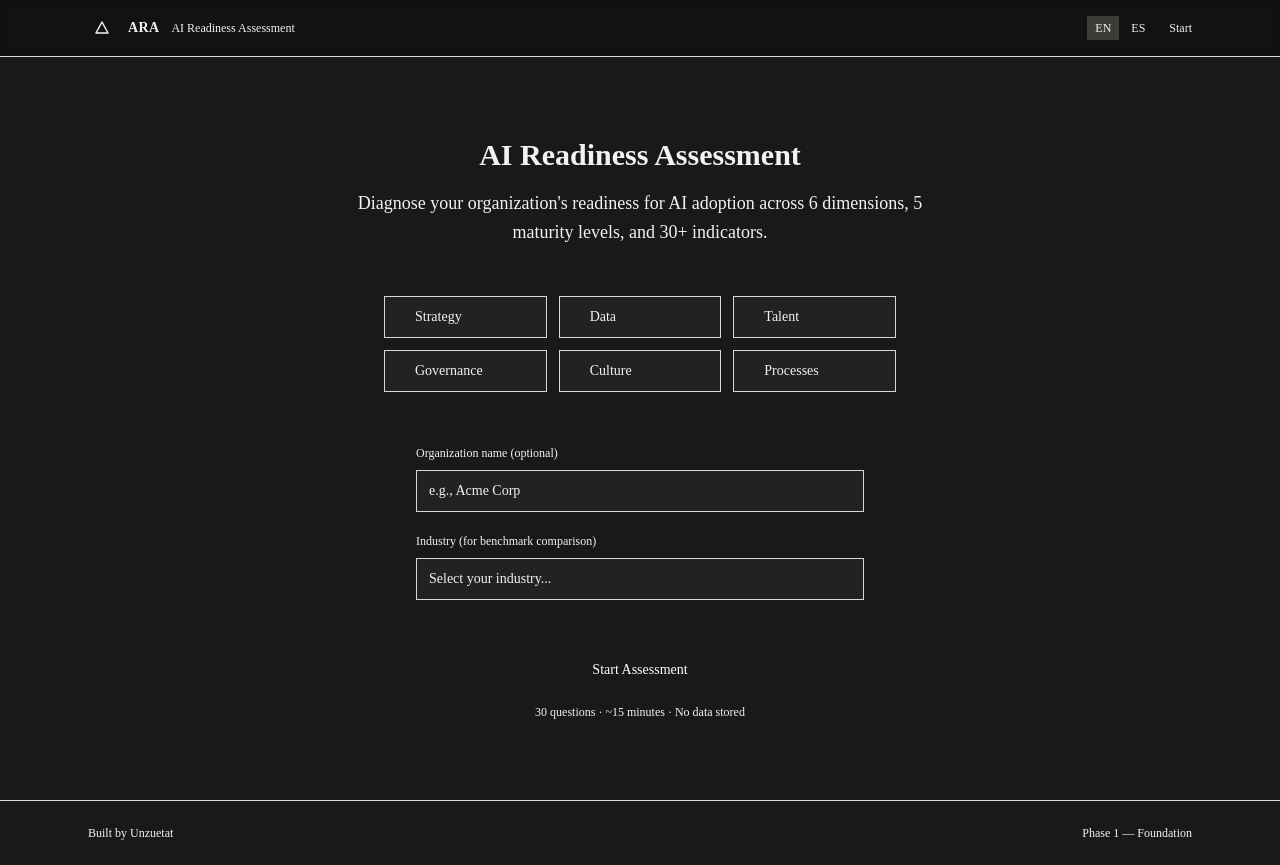
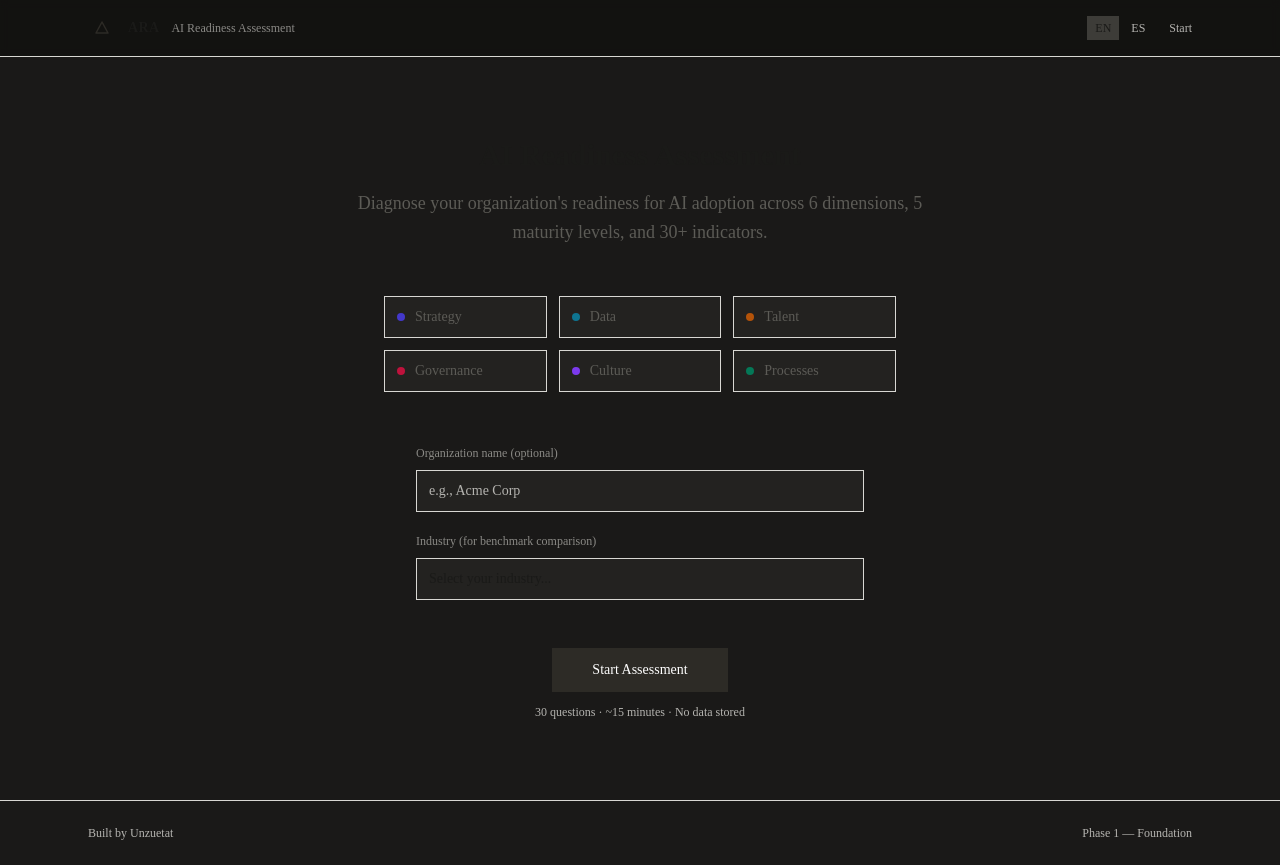
Before and after one commit to unzuetat/ARA-AI-readiness-assessment, a React (Vite) app in the folder app/: page / in a window 1280 px wide. Built offline with nearby package versions, Linux system fonts and the light colour scheme; a web font is replaced by a local one.

Commit message:
Update index.css

```diff
--- a/app/src/index.css
+++ b/app/src/index.css
@@ -2,17 +2,70 @@
 @tailwind components;
 @tailwind utilities;
 
+/* ─── Theme Variables ──────────────────────────────────────── */
+
+:root {
+  /* Light theme (default) — warm cream */
+  --bg-primary: #FAFAF8;
+  --bg-secondary: #F2F1EE;
+  --bg-card: #FFFFFF;
+  --text-primary: #1A1A18;
+  --text-secondary: #5C5B56;
+  --text-tertiary: #8A8985;
+  --text-muted: #B5B4B0;
+  --border: #D8D7D3;
+  --border-strong: #C4C3BF;
+  --accent: #2D2B26;
+  --accent-hover: #444240;
+
+  /* Dimension colors — muted for light */
+  --dim-str: #4338CA;
+  --dim-dat: #0E7490;
+  --dim-tal: #B45309;
+  --dim-gov: #BE123C;
+  --dim-cul: #7C3AED;
+  --dim-pro: #047857;
+
+  /* Radar */
+  --radar-fill: rgba(67, 56, 202, 0.08);
+  --radar-stroke: rgba(67, 56, 202, 0.35);
+}
+
+.dark {
+  --bg-primary: #111110;
+  --bg-secondary: #1A1918;
+  --bg-card: #1A1918;
+  --text-primary: #E8E7E3;
+  --text-secondary: #9C9B96;
+  --text-tertiary: #6B6A66;
+  --text-muted: #4A4945;
+  --border: #2E2D2A;
+  --border-strong: #3D3C38;
+  --accent: #E8E7E3;
+  --accent-hover: #D0CFC9;
+
+  --dim-str: #818CF8;
+  --dim-dat: #22D3EE;
+  --dim-tal: #FBBF24;
+  --dim-gov: #FB7185;
+  --dim-cul: #A78BFA;
+  --dim-pro: #34D399;
+
+  --radar-fill: rgba(129, 140, 248, 0.1);
+  --radar-stroke: rgba(129, 140, 248, 0.4);
+}
+
 /* ─── Base ─────────────────────────────────────────────────── */
 
 html {
-  font-feature-settings: 'cv02', 'cv03', 'cv04', 'cv11';
   -webkit-font-smoothing: antialiased;
   -moz-osx-font-smoothing: grayscale;
 }
 
 body {
-  background-color: #0F1117;
-  color: #F0F2F5;
+  background-color: var(--bg-primary);
+  color: var(--text-primary);
+  transition: background-color 0.3s ease, color 0.3s ease;
 }
 
 /* ─── Scrollbar ────────────────────────────────────────────── */
@@ -27,39 +80,90 @@ body {
 }
 
 ::-webkit-scrollbar-thumb {
-  background: #2A2F3A;
+  background: var(--border);
   border-radius: 3px;
 }
 
 ::-webkit-scrollbar-thumb:hover {
-  background: #353A47;
+  background: var(--border-strong);
 }
 
 /* ─── Selection ────────────────────────────────────────────── */
 
 ::selection {
-  background-color: rgba(99, 102, 241, 0.3);
-  color: #F0F2F5;
+  background-color: rgba(67, 56, 202, 0.15);
+  color: var(--text-primary);
 }
 
 /* ─── Focus ────────────────────────────────────────────────── */
 
 *:focus-visible {
-  outline: 2px solid #6366F1;
+  outline: 1.5px solid var(--text-primary);
   outline-offset: 2px;
 }
 
 /* ─── Transitions ──────────────────────────────────────────── */
 
+.transition-theme {
+  transition: background-color 0.3s ease, color 0.3s ease, border-color 0.3s ease;
+}
+
 .transition-default {
   transition: all 200ms ease-out;
 }
 
-/* ─── Dimension accent borders ─────────────────────────────── */
+/* ─── Utility classes using CSS vars ───────────────────────── */
 
-.border-t-dimension-str { border-top-color: #6366F1; }
-.border-t-dimension-dat { border-top-color: #06B6D4; }
-.border-t-dimension-tal { border-top-color: #F59E0B; }
-.border-t-dimension-gov { border-top-color: #EF4444; }
-.border-t-dimension-cul { border-top-color: #8B5CF6; }
-.border-t-dimension-pro { border-top-color: #10B981; }
+.bg-page { background-color: var(--bg-primary); }
+.bg-surface { background-color: var(--bg-secondary); }
+.bg-card { background-color: var(--bg-card); }
+.text-fg { color: var(--text-primary); }
+.text-fg2 { color: var(--text-secondary); }
+.text-fg3 { color: var(--text-tertiary); }
+.text-muted { color: var(--text-muted); }
+.border-theme { border-color: var(--border); }
+.border-strong { border-color: var(--border-strong); }
+.bg-accent { background-color: var(--accent); }
+.bg-accent-hover:hover { background-color: var(--accent-hover); }
+.text-accent { color: var(--accent); }
+.text-on-accent { color: var(--bg-primary); }
+
+/* ─── Editorial grid dividers ──────────────────────────────── */
+
+.grid-editorial {
+  display: grid;
+  gap: 0.5px;
+  background-color: var(--border);
+}
+
+.grid-editorial > * {
+  background-color: var(--bg-primary);
+  transition: background-color 0.3s ease;
+}
+
+.grid-editorial > *:hover {
+  background-color: var(--bg-secondary);
+}
+
+/* ─── Form inputs editorial style ──────────────────────────── */
+
+.input-editorial {
+  width: 100%;
+  padding: 10px 0;
+  border: none;
+  border-bottom: 1px solid var(--border);
+  background: transparent;
+  color: var(--text-primary);
+  font-size: 14px;
+  font-family: 'Source Sans 3', system-ui, sans-serif;
+  transition: border-color 0.2s ease;
+}
+
+.input-editorial:focus {
+  outline: none;
+  border-bottom-color: var(--text-primary);
+}
+
+.input-editorial::placeholder {
+  color: var(--text-tertiary);
+}
```
